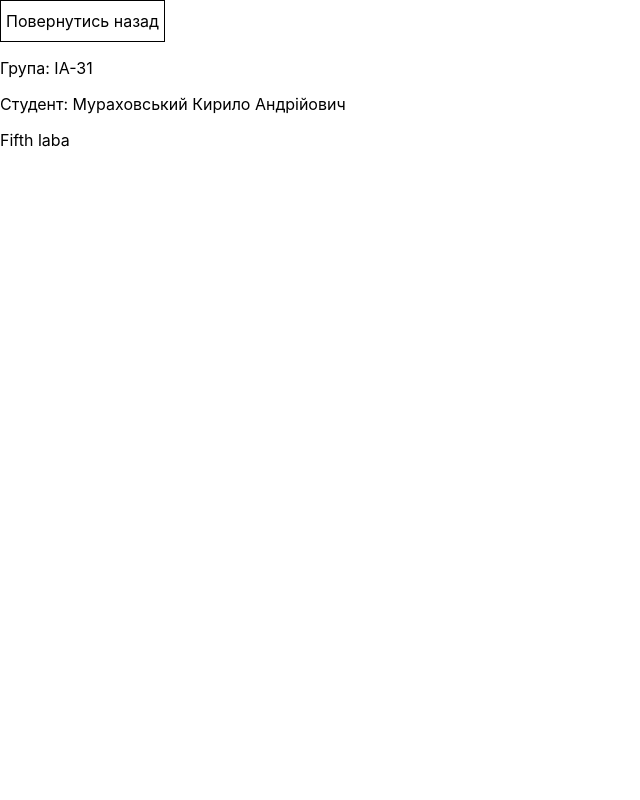
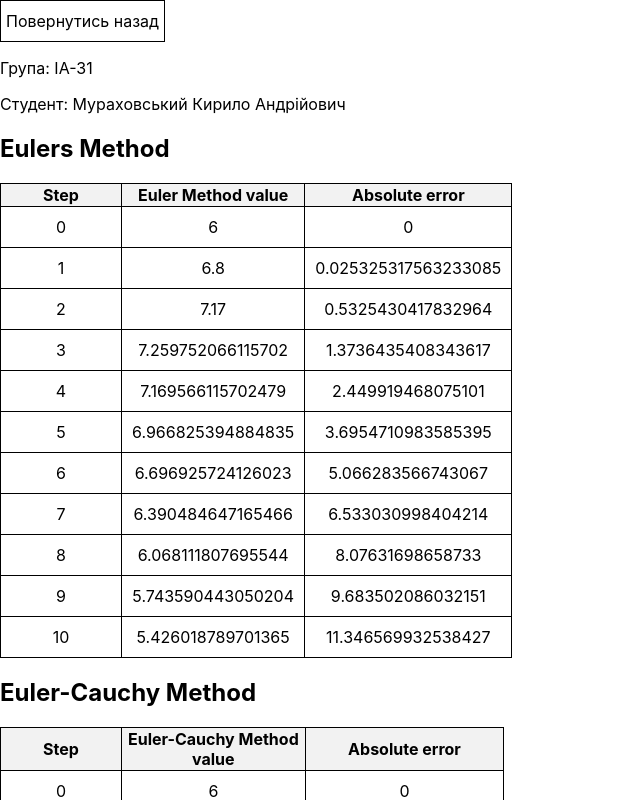
Before and after one commit to Arsaide/srm2, a React (Create React App) app: page /5st-lab in a window 1280 px wide. Shown: the top 800 px of the page, without its empty margins (0-640 px from the left). Built offline with nearby package versions, Linux system fonts and the light colour scheme.

Commit message:
- Worked with laba 5

```diff
--- /dev/null
+++ b/src/components/pages/fifth-lab/FifthLabRenderFunc.tsx
@@ -0,0 +1,59 @@
+import React from 'react';
+import { printEulerMethod } from './function/FifthLabM1';
+import { printEulerCauchyMethod } from './function/FifthLabM2';
+import { printRungeKuttaMethod } from './function/FifthLabM3';
+
+const FifthLabRenderFunc: React.FC = () => {
+    const derivativeFunction = (x: number, y: number, yd: number): number => {
+        return (5 * x - 4 * y - 3 * x * yd) / x ** 2;
+    };
+
+    const preciseFunction = (x: number): number => {
+        return 5 * x + x ** 2 + x ** 2 * Math.log(Math.abs(x));
+    };
+
+    const xStart = 1;
+    const xEnd = 2;
+    const y0 = 6;
+    const yd0 = 8;
+    const h = 0.1;
+
+    return (
+        <div>
+            <h2>Eulers Method</h2>
+            {printEulerMethod(
+                derivativeFunction,
+                xStart,
+                xEnd,
+                y0,
+                yd0,
+                h,
+                preciseFunction,
+            )}
+
+            <h2>Euler-Cauchy Method</h2>
+            {printEulerCauchyMethod(
+                derivativeFunction,
+                xStart,
+                xEnd,
+                y0,
+                yd0,
+                h,
+                preciseFunction,
+            )}
+
+            <h2>Runge-Kutta Method</h2>
+            {printRungeKuttaMethod(
+                derivativeFunction,
+                xStart,
+                xEnd,
+                y0,
+                yd0,
+                h,
+                preciseFunction,
+            )}
+        </div>
+    );
+};
+
+export default FifthLabRenderFunc;
--- /dev/null
+++ b/src/components/pages/fifth-lab/function/FifthLabM1.tsx
@@ -0,0 +1,46 @@
+import { getError, getInterval } from '../index';
+
+export function printEulerMethod(
+    derivativeFunction: (x: number, y: number, yd: number) => number,
+    xStart: number,
+    xEnd: number,
+    y0: number,
+    yd0: number,
+    h: number,
+    preciseFunction: (x: number) => number,
+): JSX.Element {
+    const xInterval = getInterval(xStart, xEnd, h);
+    let y = y0;
+    let yd = yd0;
+
+    const tableRows = [];
+
+    for (let i = 0; i < xInterval.length; i++) {
+        const x = xInterval[i];
+        const yTheoretical = preciseFunction(x);
+        const error = getError(y, yTheoretical);
+        tableRows.push(
+            <tr key={i}>
+                <td>{i}</td>
+                <td>{y}</td>
+                <td>{error}</td>
+            </tr>,
+        );
+        const ydNext = yd + h * derivativeFunction(x, y, yd);
+        y += h * yd;
+        yd = ydNext;
+    }
+
+    return (
+        <table>
+            <thead>
+                <tr>
+                    <th>Step</th>
+                    <th>Euler Method value</th>
+                    <th>Absolute error</th>
+                </tr>
+            </thead>
+            <tbody>{tableRows}</tbody>
+        </table>
+    );
+}
--- /dev/null
+++ b/src/components/pages/fifth-lab/function/FifthLabM2.tsx
@@ -0,0 +1,48 @@
+import { getError, getInterval } from '../index';
+
+export function printEulerCauchyMethod(
+    derivativeFunction: (x: number, y: number, yd: number) => number,
+    xStart: number,
+    xEnd: number,
+    y0: number,
+    yd0: number,
+    h: number,
+    preciseFunction: (x: number) => number,
+): JSX.Element {
+    const xInterval = getInterval(xStart, xEnd, h);
+    let y = y0;
+    let yd = yd0;
+    let yEc = y0;
+
+    const tableRows = [];
+
+    for (let i = 0; i < xInterval.length; i++) {
+        const x = xInterval[i];
+        const yTheoretical = preciseFunction(x);
+        const error = getError(yEc, yTheoretical);
+        tableRows.push(
+            <tr key={i}>
+                <td>{i}</td>
+                <td>{yEc}</td>
+                <td>{error}</td>
+            </tr>,
+        );
+        const ydNext = yd + h * derivativeFunction(x, y, yd);
+        y += h * yd;
+        yEc += (h / 2) * (yd + ydNext);
+        yd = ydNext;
+    }
+
+    return (
+        <table>
+            <thead>
+                <tr>
+                    <th>Step</th>
+                    <th>Euler-Cauchy Method value</th>
+                    <th>Absolute error</th>
+                </tr>
+            </thead>
+            <tbody>{tableRows}</tbody>
+        </table>
+    );
+}
--- /dev/null
+++ b/src/components/pages/fifth-lab/function/FifthLabM3.tsx
@@ -0,0 +1,51 @@
+import { getError, getInterval } from '../index';
+
+export function printRungeKuttaMethod(
+    derivativeFunction: (x: number, y: number, yd: number) => number,
+    xStart: number,
+    xEnd: number,
+    y0: number,
+    yd0: number,
+    h: number,
+    preciseFunction: (x: number) => number,
+): JSX.Element {
+    const xInterval = getInterval(xStart, xEnd, h);
+    let y = y0;
+    let yd = yd0;
+
+    const tableRows = [];
+
+    for (let i = 0; i < xInterval.length; i++) {
+        const x = xInterval[i];
+        const yTheoretical = preciseFunction(x);
+        const error = getError(y, yTheoretical);
+        tableRows.push(
+            <tr key={i}>
+                <td>{i}</td>
+                <td>{y}</td>
+                <td>{error}</td>
+            </tr>,
+        );
+
+        const k1 = h * derivativeFunction(x, y, yd);
+        const k2 = h * derivativeFunction(x + h / 2, y + k1 / 2, yd + k1 / 2);
+        const k3 = h * derivativeFunction(x + h / 2, y + k2 / 2, yd + k2 / 2);
+        const k4 = h * derivativeFunction(x + h, y + k3, yd + k3);
+
+        yd += (1 / 6) * (k1 + 2 * k2 + 2 * k3 + k4);
+        y += (1 / 6) * (k1 + 2 * k2 + 2 * k3 + k4);
+    }
+
+    return (
+        <table>
+            <thead>
+                <tr>
+                    <th>Step</th>
+                    <th>Runge-Kutta Method value</th>
+                    <th>Absolute error</th>
+                </tr>
+            </thead>
+            <tbody>{tableRows}</tbody>
+        </table>
+    );
+}
--- /dev/null
+++ b/src/components/pages/fifth-lab/index.tsx
@@ -0,0 +1,14 @@
+export function getInterval(start: number, end: number, h: number): number[] {
+    let current = start;
+    const interval: number[] = [];
+    while (current <= end) {
+        interval.push(current);
+        current += h;
+    }
+    interval.push(current);
+    return interval;
+}
+
+export function getError(theoretical: number, measured: number): number {
+    return Math.abs(theoretical - measured);
+}
--- a/src/pages/5th-lab/page.tsx
+++ b/src/pages/5th-lab/page.tsx
@@ -1,9 +1,10 @@
 import React from 'react';
+import FifthLabRenderFunc from '../../components/pages/fifth-lab/FifthLabRenderFunc';
 
 const FifthLab = () => {
     return (
         <div>
-            <p>Fifth laba</p>
+            <FifthLabRenderFunc />
         </div>
     );
 };
```
